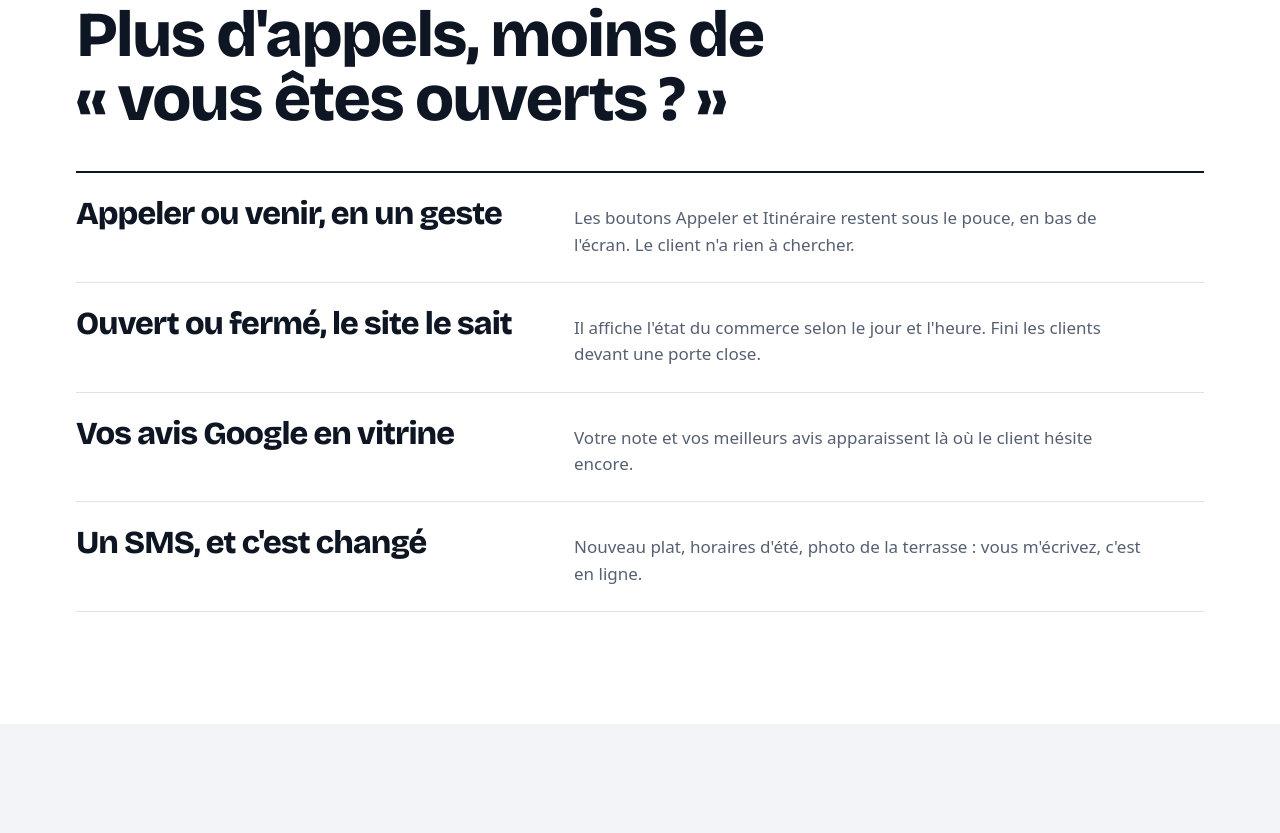
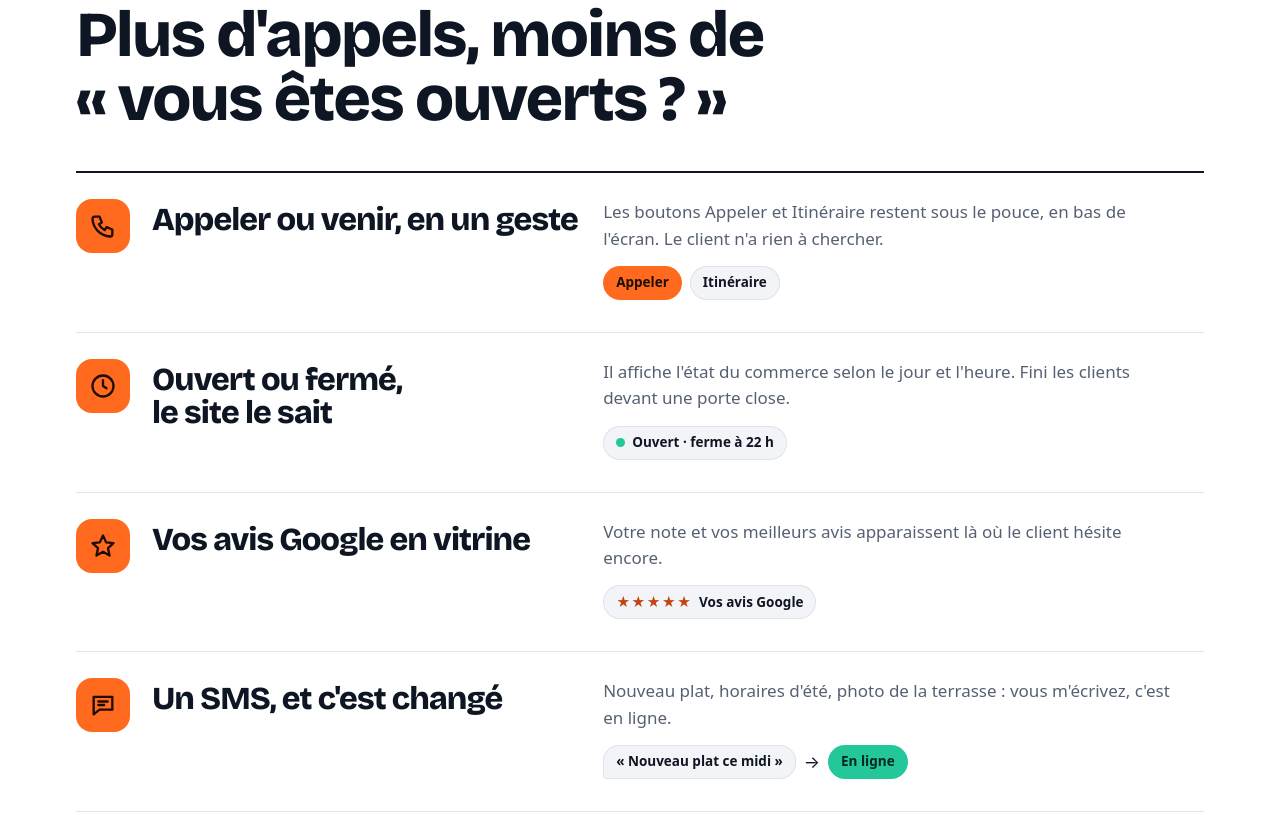
Before and after one commit to zolack2108-lgtm/devanture-web, a plain HTML site: page index.html in a window 1280 px wide. Shown: the part 2947-3780 px from the top of the page. Drawn offline with Linux system fonts and the light colour scheme.

Commit message:
Portfolio : pictogrammes et mini-exemples dans « Ce qui change pour vous »
Co-Authored-By: Claude Fable 5.2 <noreply@anthropic.com>
Claude-Session: https://claude.ai/code/session_01NTPPJJvNHgb2YpqtRcznhf

```diff
--- a/index.html
+++ b/index.html
@@ -94,10 +94,17 @@ header{position:sticky;top:env(safe-area-inset-top,0px);z-index:30;background:va
 
 /* ce qui change : des lignes, pas des cartes */
 .rows{margin-top:40px;border-top:2px solid var(--fg)}
-.rows div{display:grid;grid-template-columns:minmax(0,5fr) minmax(0,7fr);gap:6px 48px;align-items:baseline;padding-block:24px;border-bottom:1px solid var(--line)}
-.rows h3{font-size:clamp(22px,2.7vw,32px);line-height:1.05}
-.rows p{color:var(--muted);max-width:34em}
-@media (max-width:760px){.rows div{grid-template-columns:minmax(0,1fr)}}
+.row{display:grid;grid-template-columns:54px minmax(0,5fr) minmax(0,7fr);gap:6px 22px;align-items:start;padding-block:26px;border-bottom:1px solid var(--line)}
+.row .ic{grid-row:1 / span 2;width:54px;height:54px;border-radius:16px;background:var(--tang);color:var(--tang-ink);display:grid;place-items:center}
+.row .ic svg{width:28px;height:28px}
+.row h3{font-size:clamp(22px,2.7vw,32px);line-height:1.05;padding-top:4px}
+.row p{color:var(--muted);max-width:34em}
+.chips{display:flex;flex-wrap:wrap;align-items:center;gap:8px;margin-top:14px;color:var(--fg)}
+.chip{display:inline-flex;align-items:center;gap:7px;min-height:34px;padding:6px 13px;border-radius:999px;background:var(--bg-2);box-shadow:inset 0 0 0 1px var(--line);font-size:13.5px;font-weight:700;white-space:nowrap}
+.chip.t{background:var(--tang);color:var(--tang-ink);box-shadow:none}.chip.m{background:var(--mint);color:#06281e;box-shadow:none}
+.chip i{width:9px;height:9px;border-radius:50%;background:var(--mint)}.chip em{font-style:normal;color:var(--tang-deep);letter-spacing:.08em}
+.chip.sms{border-radius:16px 16px 16px 4px}
+@media (max-width:760px){.row{grid-template-columns:48px minmax(0,1fr);gap:4px 14px}.row .ic{width:48px;height:48px;border-radius:14px;grid-row:1}.row h3{align-self:center;padding:0}.row p{grid-column:1 / -1;margin-top:8px}}
 
 /* applications */
 .alt{background:var(--bg-2)}
@@ -203,10 +210,10 @@ footer .wrap{display:flex;justify-content:space-between;gap:8px 12px;flex-wrap:w
 <section><div class="wrap">
   <h2>Plus d'appels, moins de «&nbsp;vous êtes ouverts&nbsp;?&nbsp;»</h2>
   <div class="rows">
-    <div><h3>Appeler ou venir, en un geste</h3><p>Les boutons Appeler et Itinéraire restent sous le pouce, en bas de l'écran. Le client n'a rien à chercher.</p></div>
-    <div><h3>Ouvert ou fermé, le site le sait</h3><p>Il affiche l'état du commerce selon le jour et l'heure. Fini les clients devant une porte close.</p></div>
-    <div><h3>Vos avis Google en vitrine</h3><p>Votre note et vos meilleurs avis apparaissent là où le client hésite encore.</p></div>
-    <div><h3>Un SMS, et c'est changé</h3><p>Nouveau plat, horaires d'été, photo de la terrasse&nbsp;: vous m'écrivez, c'est en ligne.</p></div>
+    <div class="row"><span class="ic" aria-hidden="true"><svg viewBox="0 0 24 24" fill="none" stroke="currentColor" stroke-width="2" stroke-linecap="round" stroke-linejoin="round"><path d="M5 4h4l2 5-2.5 1.5a11 11 0 0 0 5 5L15 13l5 2v4a2 2 0 0 1-2 2A16 16 0 0 1 3 6a2 2 0 0 1 2-2z"/></svg></span><h3>Appeler ou venir, en un geste</h3><p>Les boutons Appeler et Itinéraire restent sous le pouce, en bas de l'écran. Le client n'a rien à chercher.<span class="chips"><span class="chip t">Appeler</span><span class="chip">Itinéraire</span></span></p></div>
+    <div class="row"><span class="ic" aria-hidden="true"><svg viewBox="0 0 24 24" fill="none" stroke="currentColor" stroke-width="2" stroke-linecap="round" stroke-linejoin="round"><circle cx="12" cy="12" r="9"/><path d="M12 7v5l3 2"/></svg></span><h3>Ouvert ou fermé, le site le sait</h3><p>Il affiche l'état du commerce selon le jour et l'heure. Fini les clients devant une porte close.<span class="chips"><span class="chip"><i></i>Ouvert · ferme à 22&nbsp;h</span></span></p></div>
+    <div class="row"><span class="ic" aria-hidden="true"><svg viewBox="0 0 24 24" fill="none" stroke="currentColor" stroke-width="2" stroke-linecap="round" stroke-linejoin="round"><path d="M12 3l2.7 5.9 6.3.7-4.7 4.3 1.3 6.3L12 17l-5.6 3.2 1.3-6.3L3 9.6l6.3-.7z"/></svg></span><h3>Vos avis Google en vitrine</h3><p>Votre note et vos meilleurs avis apparaissent là où le client hésite encore.<span class="chips"><span class="chip"><em>★★★★★</em>Vos avis Google</span></span></p></div>
+    <div class="row"><span class="ic" aria-hidden="true"><svg viewBox="0 0 24 24" fill="none" stroke="currentColor" stroke-width="2" stroke-linecap="round" stroke-linejoin="round"><path d="M4 5h16v11H9l-5 4z"/><path d="M8 9h8M8 12h5"/></svg></span><h3>Un SMS, et c'est changé</h3><p>Nouveau plat, horaires d'été, photo de la terrasse&nbsp;: vous m'écrivez, c'est en ligne.<span class="chips"><span class="chip sms">«&nbsp;Nouveau plat ce midi&nbsp;»</span><span aria-hidden="true">→</span><span class="chip m">En ligne</span></span></p></div>
   </div>
 </div></section>
 
```
